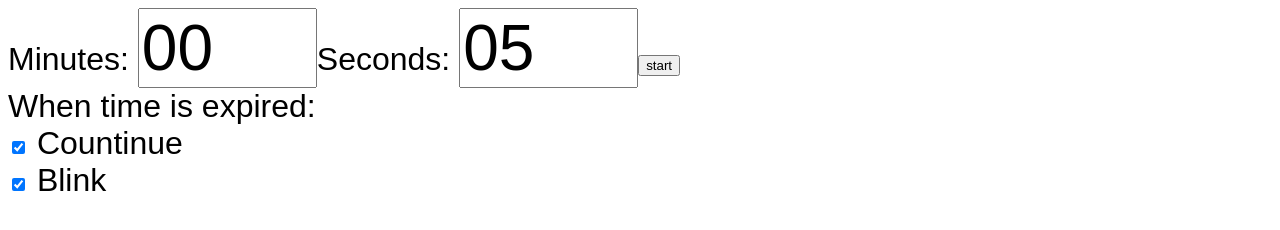
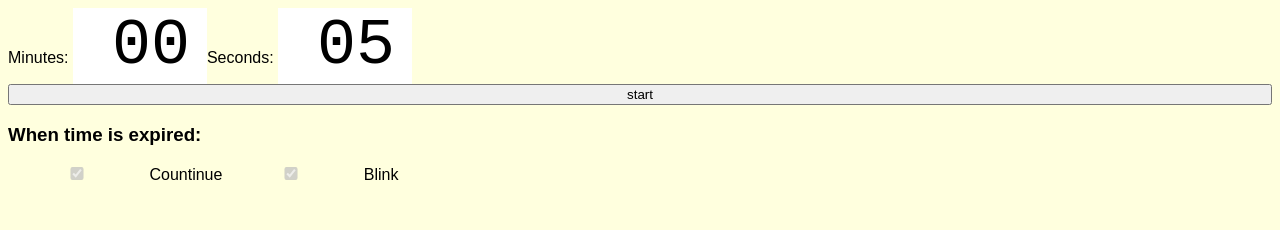
Before and after one commit to crazko/timer, a React app: page / in a window 1280 px wide. Built offline with nearby package versions, Linux system fonts and the light colour scheme.

Commit message:
added style foundation

```diff
--- a/src/Timer.js
+++ b/src/Timer.js
@@ -14,10 +14,9 @@ const Input = ({ handleOnChange, value, isDisabled }) => {
   />;
 }
 
-const Checkbox = ({ handleOnChange, checked, isDisabled }) => <input
-    disabled={isDisabled}
+const Checkbox = ({ checked }) => <input
+    disabled={true}
     checked={checked}
-    onChange={handleOnChange}
     type="checkbox"
   />;
 
@@ -141,19 +140,21 @@ export class Timer extends Component {
 
     return (
       <div className="timer">
-        Minutes: <Input value={minutes} handleOnChange={this.changeMinutes} isDisabled={isCounting} />
-        Seconds: <Input value={seconds} handleOnChange={this.changeSeconds} isDisabled={isCounting} />
+        <div className="time">
+          Minutes: <Input value={minutes} handleOnChange={this.changeMinutes} isDisabled={isCounting} />
+          Seconds: <Input value={seconds} handleOnChange={this.changeSeconds} isDisabled={isCounting} />
+        </div>
 
         {isCounting
           ? <button onClick={this.handlePause}>pause</button>
           : <button onClick={this.handleStart}>start</button>
         }
 
-        <br/>
-
-        When time is expired:<br />
-        <Checkbox isDisabled={isCounting} checked={continueCounting} handleOnChange={this.toggleContinueCounting} /> Countinue<br />
-        <Checkbox isDisabled={isCounting} checked={blink} handleOnChange={this.toggleBlink} /> Blink<br />
+        <div className="settings">
+          <h3>When time is expired:</h3>
+          <label onClick={this.toggleContinueCounting}><Checkbox checked={continueCounting} /> Countinue</label>
+          <label onClick={this.toggleBlink}><Checkbox checked={blink} /> Blink</label>
+        </div>
       </div>
     );
   }
--- a/src/index.css
+++ b/src/index.css
@@ -1,4 +1,22 @@
 body, input {
   font-family: sans-serif;
-  font-size: 2em;
+  background: rgb(255, 255, 222);
 }
+
+button {
+  display: block;
+  width: 100%;
+}
+
+label {
+  cursor: pointer;
+}
+
+input {
+  background-color: #fff;
+  border: none;
+  font-family: monospace;
+  font-size: 5em;
+  text-align: right;
+  width: 2em;
+}
```
